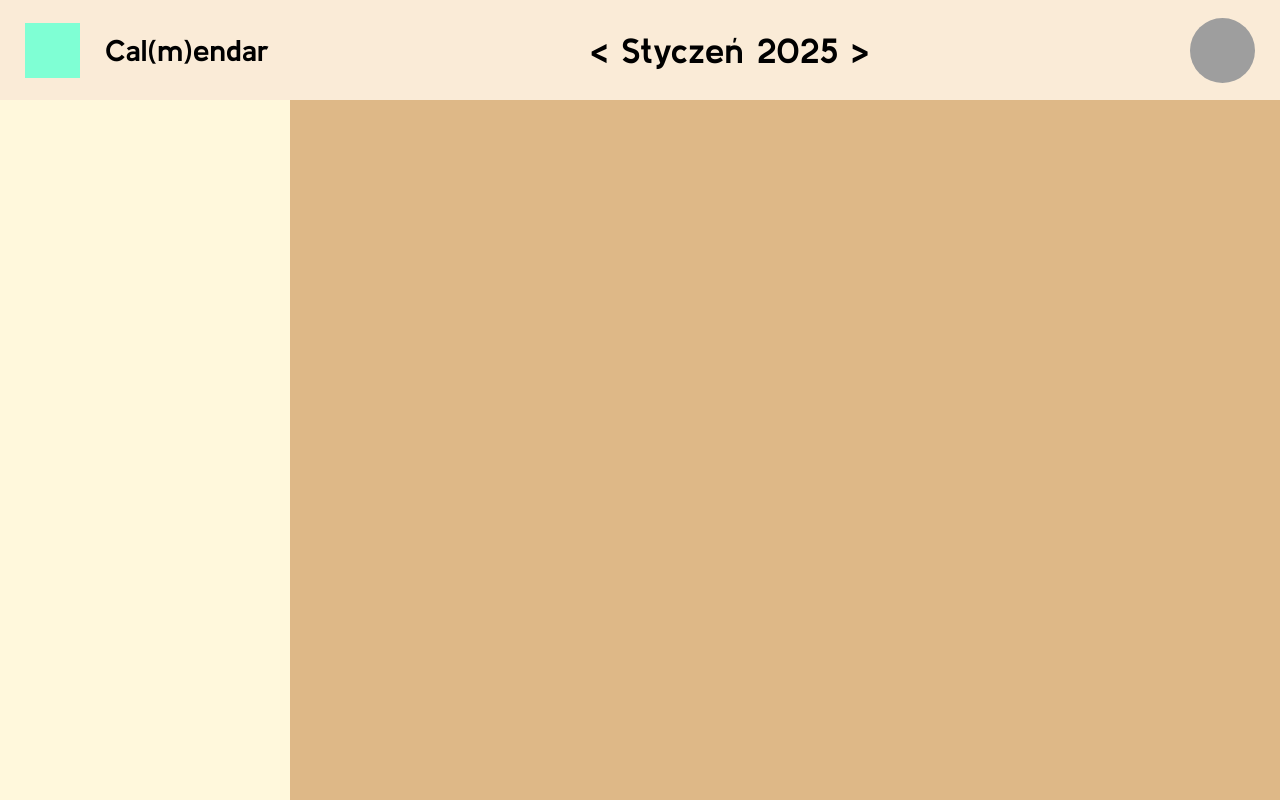
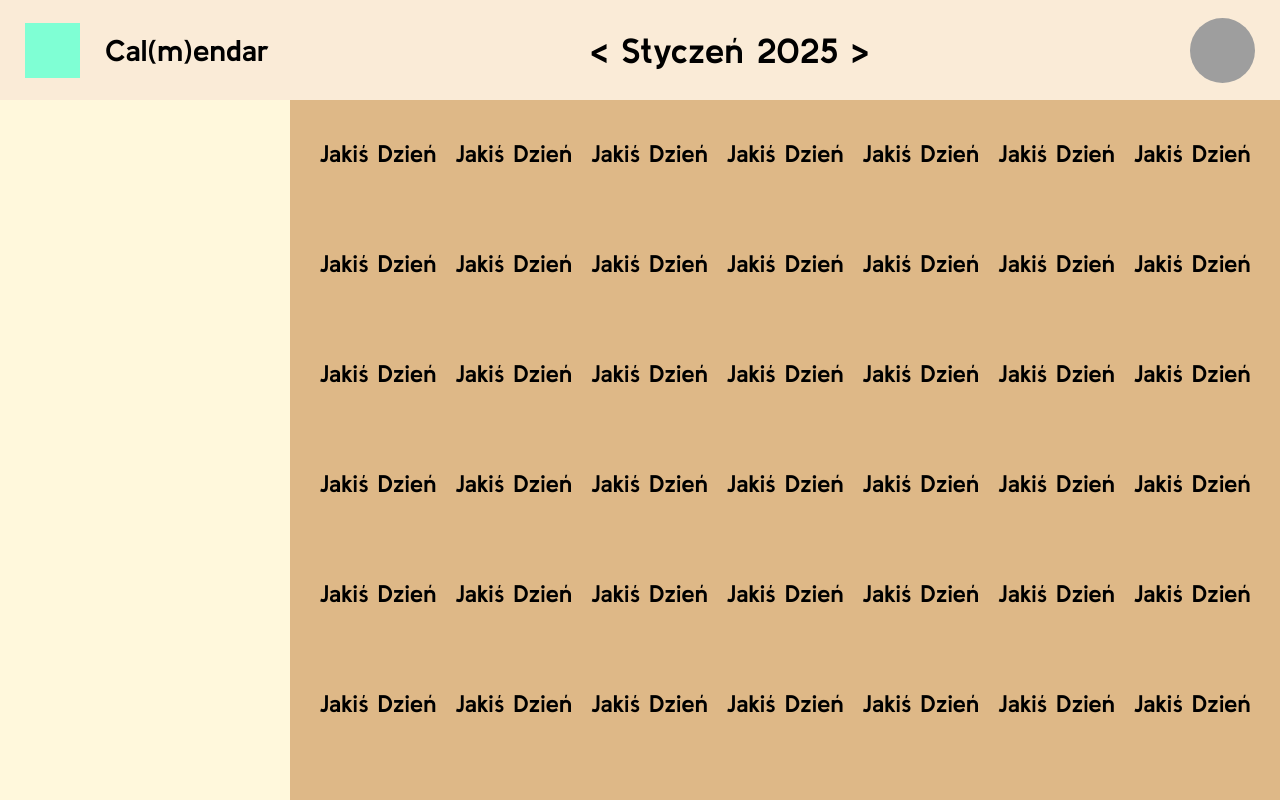
Before and after one commit to CalmendarOrg/CalendarSite, a SvelteKit app: page / in a window 1280 px wide. Built offline with nearby package versions, Linux system fonts and the light colour scheme; grey boxes are pictures that could not be loaded.

Commit message:
Skopiowano gałąź "mateuszDesktop"
Skopiowano zawartość z gałęzi "mateuszDesktop" (bo nie wiem jak połączyc by tego nie mieszac xD)

```diff
--- /dev/null
+++ b/src/lib/components/monthDay.svelte
@@ -0,0 +1,12 @@
+<script>
+</script>
+
+<div>
+    <h2>Jakiś Dzień</h2>
+</div>
+
+<style>
+    div{
+        text-align: center;
+    }
+</style>
--- a/src/routes/+page.svelte
+++ b/src/routes/+page.svelte
@@ -1,17 +1,23 @@
 <script>
 	import ProfileWindow from "$lib/components/profileWindow.svelte";
     import placeholderImage from "$lib/icons/worldface-british-guy-white-background.jpg";
+    import MonthDay from "$lib/components/monthDay.svelte";
 
     let showProfile = false;
-
     function changeProfileVisibility(){
         showProfile = showProfile ? false : true;
+    }
+
+    let hide = false;
+    function changeLeftMenu(){
+        if(hide === true) hide = false;
+        else hide = true;
     }
 </script>
 
 <div class="box">
     <header>
-        <div class="burger">
+        <div class="burger" onclick={changeLeftMenu}>
 
         </div>
 
@@ -31,11 +37,16 @@
         </div>
     </header>
     <main>
-        <div class="leftMenu">
+        <div class="leftMenu" class:hide>
 
         </div>
         <div class="calendar">
-
+            <MonthDay /><MonthDay /><MonthDay /><MonthDay /><MonthDay /><MonthDay /><MonthDay />
+            <MonthDay /><MonthDay /><MonthDay /><MonthDay /><MonthDay /><MonthDay /><MonthDay />
+            <MonthDay /><MonthDay /><MonthDay /><MonthDay /><MonthDay /><MonthDay /><MonthDay />
+            <MonthDay /><MonthDay /><MonthDay /><MonthDay /><MonthDay /><MonthDay /><MonthDay />
+            <MonthDay /><MonthDay /><MonthDay /><MonthDay /><MonthDay /><MonthDay /><MonthDay />
+            <MonthDay /><MonthDay /><MonthDay /><MonthDay /><MonthDay /><MonthDay /><MonthDay />
         </div>
     </main>
 </div>
@@ -132,9 +143,18 @@
     main .leftMenu{
         background-color: cornsilk;
         width: 290px;
+        transition: width 200ms ease-in-out;
+    }
+
+    main .hide{
+        width: 0px;
+        transition: width 200ms ease-in-out;
     }
 
     main .calendar{
-        display: none;
+        flex: 1 1 auto;
+        display: grid;
+        grid-template-columns: auto auto auto auto auto auto auto;
+        margin: 20px;
     }
 </style>
```
